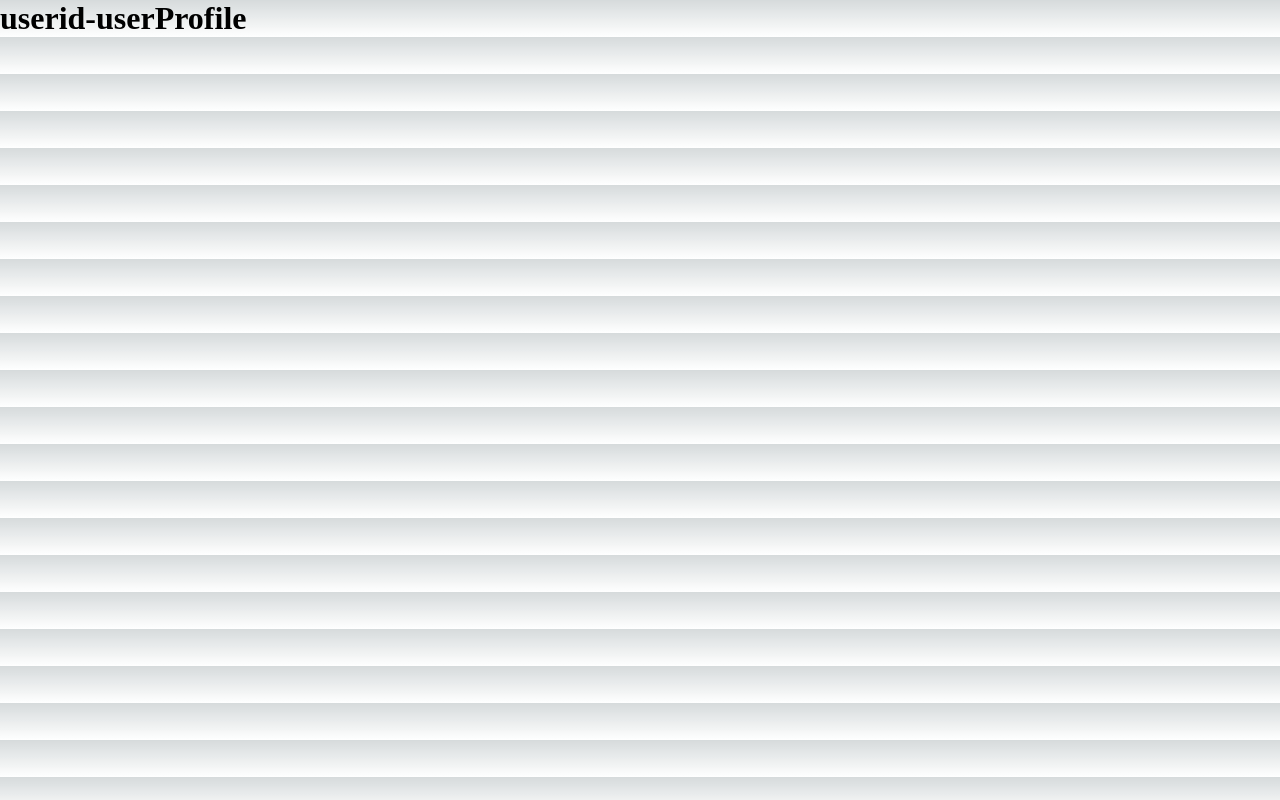
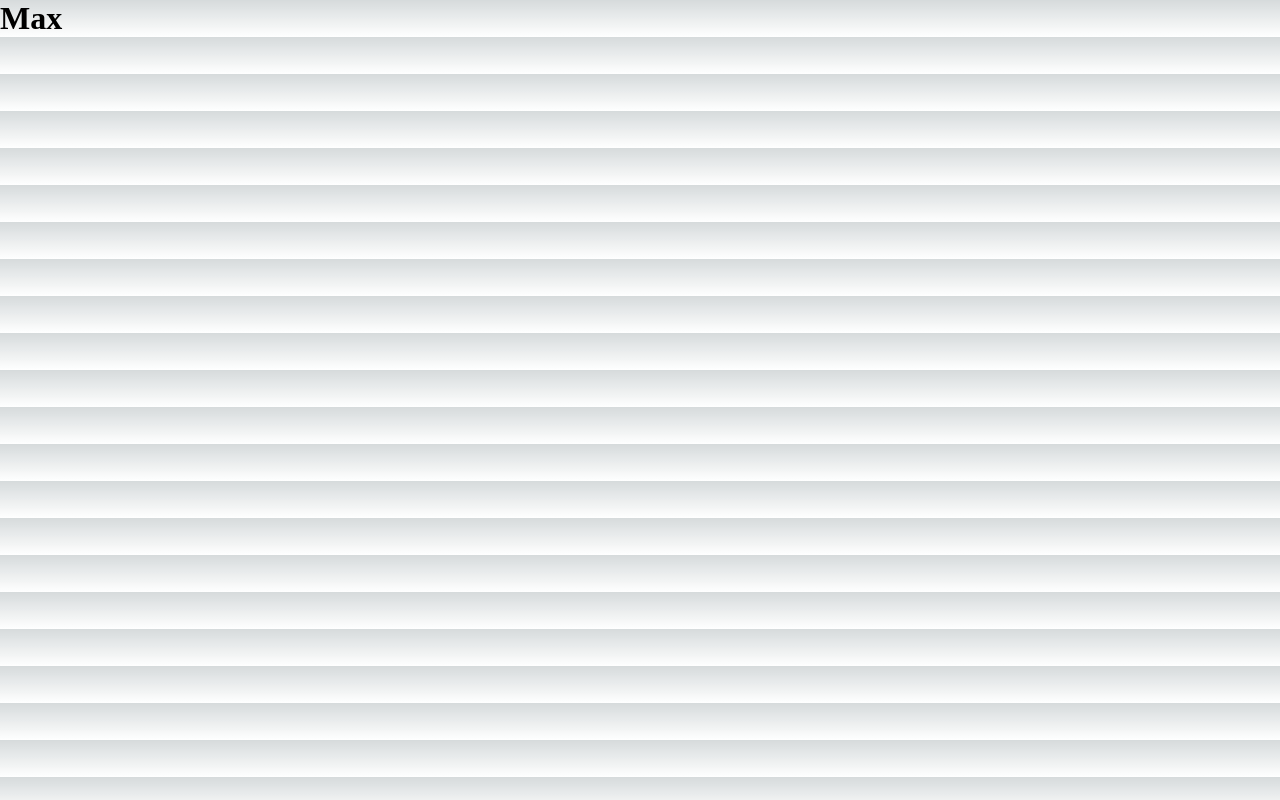
Before and after one commit to gkgjswls/Nextjs-Study-05, a Next.js app: page /userProfile in a window 1280 px wide. Built offline with nearby package versions, Linux system fonts and the light colour scheme.

Commit message:
서버사이드 코드 생성

```diff
--- /dev/null
+++ b/pages/userProfile.js
@@ -0,0 +1,22 @@
+const UserProfilePage = (props) => {
+
+  return(
+    <div>
+      <h1>{props.username}</h1>
+    </div>
+  )
+
+}
+export default UserProfilePage;
+
+export const getServerSideProps = async(context) => {
+
+  const {params, req, res} = context;
+
+
+  return{
+    props: {
+      username: 'Max'
+    }
+  }
+}
```
